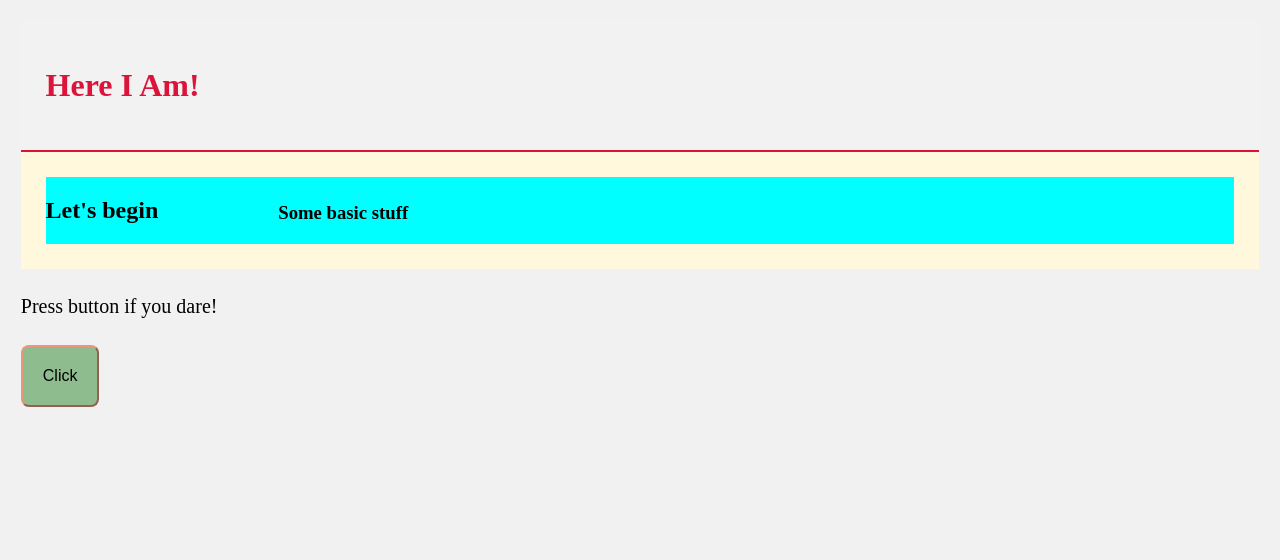
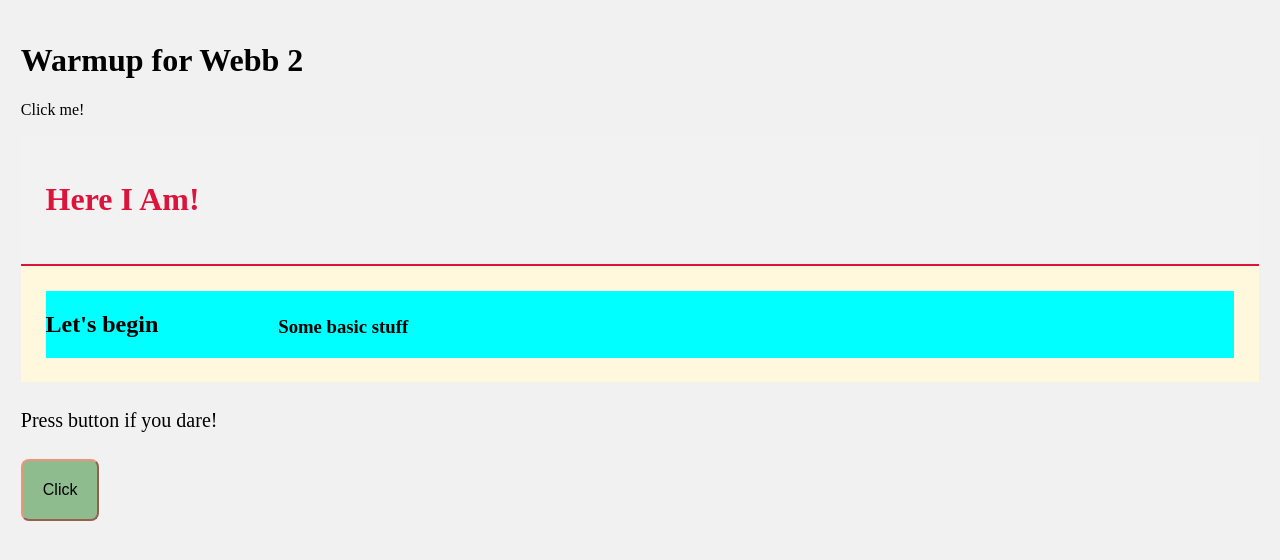
Before and after one commit to dink42/First-JavaScript-Beginning-Functions, a plain HTML site: page subwebb/index.html in a window 1280 px wide. Drawn offline with Linux system fonts and the light colour scheme.

Commit message:
Update index.html

```diff
--- a/subwebb/index.html
+++ b/subwebb/index.html
@@ -7,6 +7,8 @@
 	<link rel="stylesheet" type="text/css" href="cs.css">
 </head>
 <body>
+	<h1 id="cusom">Warmup for Webb 2</h1>
+	<p id="dem" onclick="myFunction()">Click me!</p>
 	<header class="head">
 		<div>
 			<h1>Here I Am!</h1>
@@ -27,6 +29,5 @@
 			<p id="demo"></p>
 		</div>
 	</section>
-
 </body>
 </html>
```
